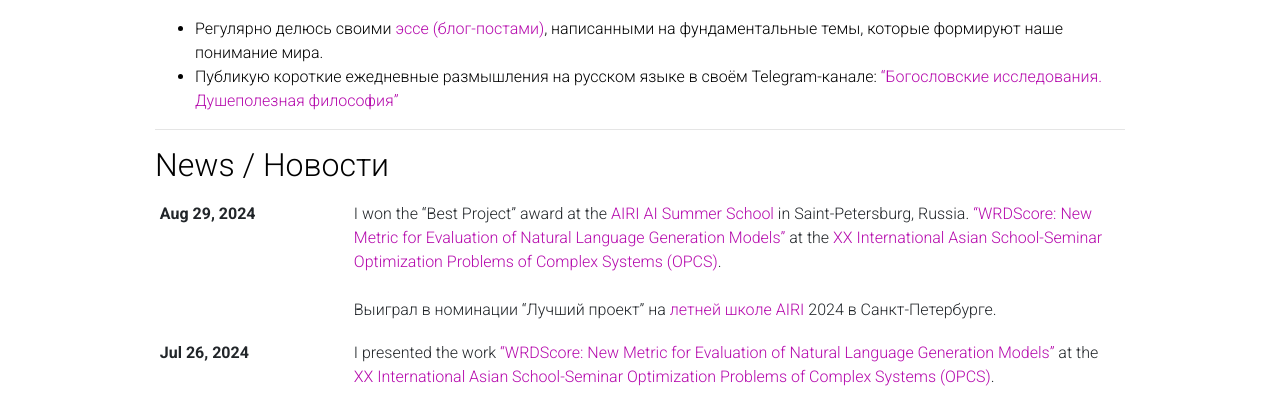
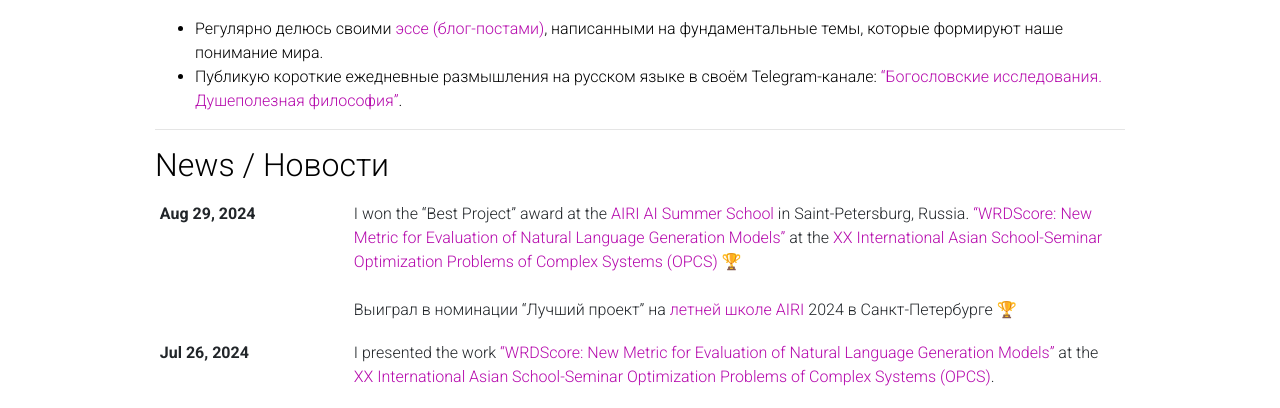
Before and after one commit to rmusab/rmusab.github.io, a Jekyll site: the page built from _pages/about.md, in a window 1280 px wide and 900 px high, scrolled down 1527 px. Shown: the part 169-577 px from the top of the window. Built offline with Jekyll 4.4.1, drawn with Linux system fonts in a browser that asks for light colours; emoji names are drawn with the system emoji font; some web fonts are replaced; comment, search, counter and statistics services are not loaded; a style sheet for code colours, icons or effects is not loaded.

Commit message:
Minor fixes

```diff
--- a/_pages/about.md
+++ b/_pages/about.md
@@ -43,7 +43,7 @@
 **Outreach:**
 
 - Regularly publish [essays (blog posts)]({{ site.baseurl }}/blog/) on fundamental topics that shape our understanding of the world.
-- Post daily reflections in Russian on the Telegram channel: ["Богословские исследования. Душеполезная философия"](https://t.me/God_Equals_Love)
+- Post daily reflections in Russian on the Telegram channel: ["Богословские исследования. Душеполезная философия"](https://t.me/God_Equals_Love).
 
 ---
 
@@ -81,6 +81,6 @@
 **Взаимодействие с миром:**
 
 - Регулярно делюсь своими [эссе (блог-постами)]({{ site.baseurl }}/blog/), написанными на фундаментальные темы, которые формируют наше понимание мира.
-- Публикую короткие ежедневные размышления на русском языке в своём Telegram-канале: ["Богословские исследования. Душеполезная философия"](https://t.me/God_Equals_Love)
+- Публикую короткие ежедневные размышления на русском языке в своём Telegram-канале: ["Богословские исследования. Душеполезная философия"](https://t.me/God_Equals_Love).
 
 ---
```
Also changed, not shown: _news/announcement_6.md (+2 -2 lines).
